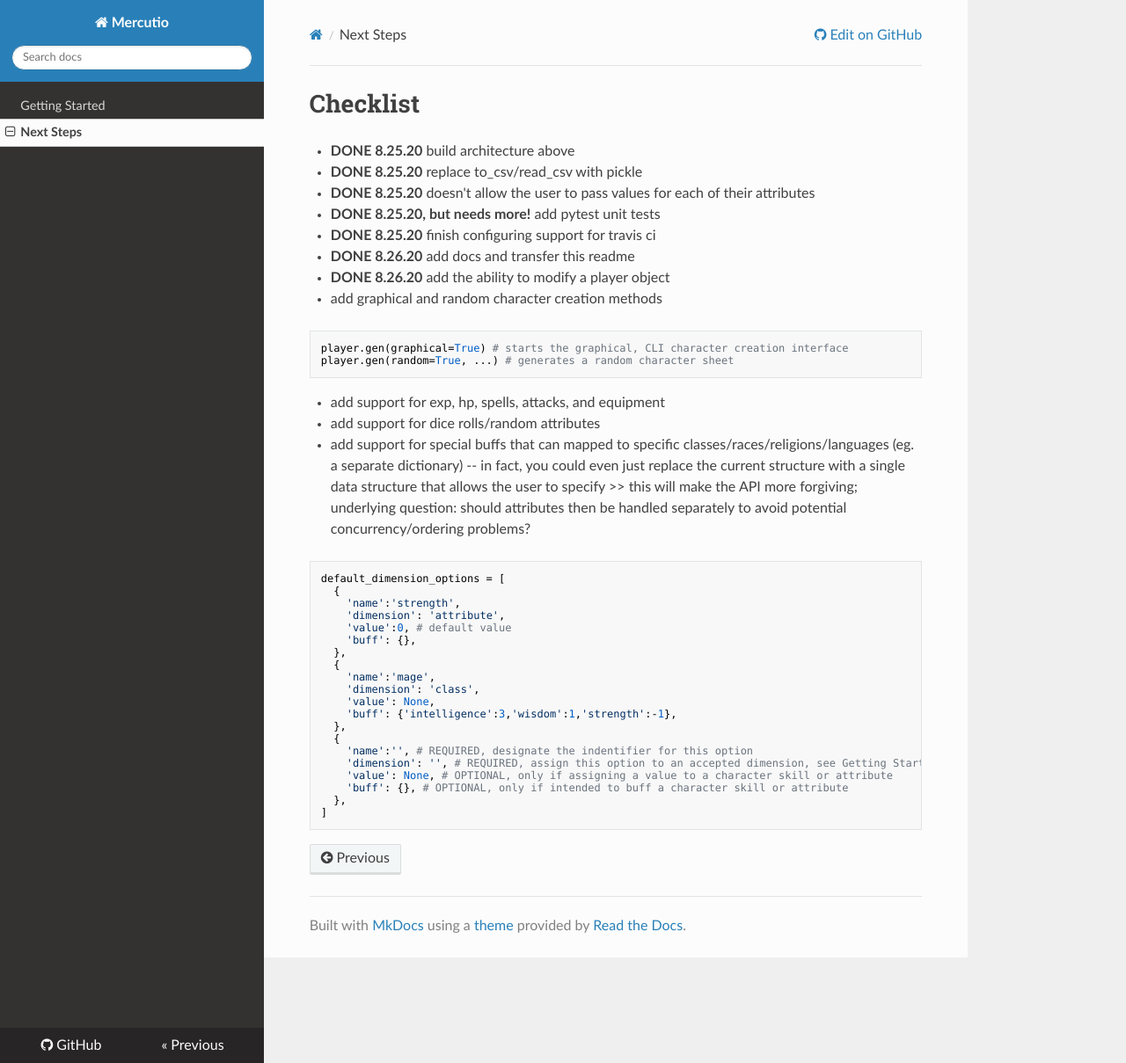
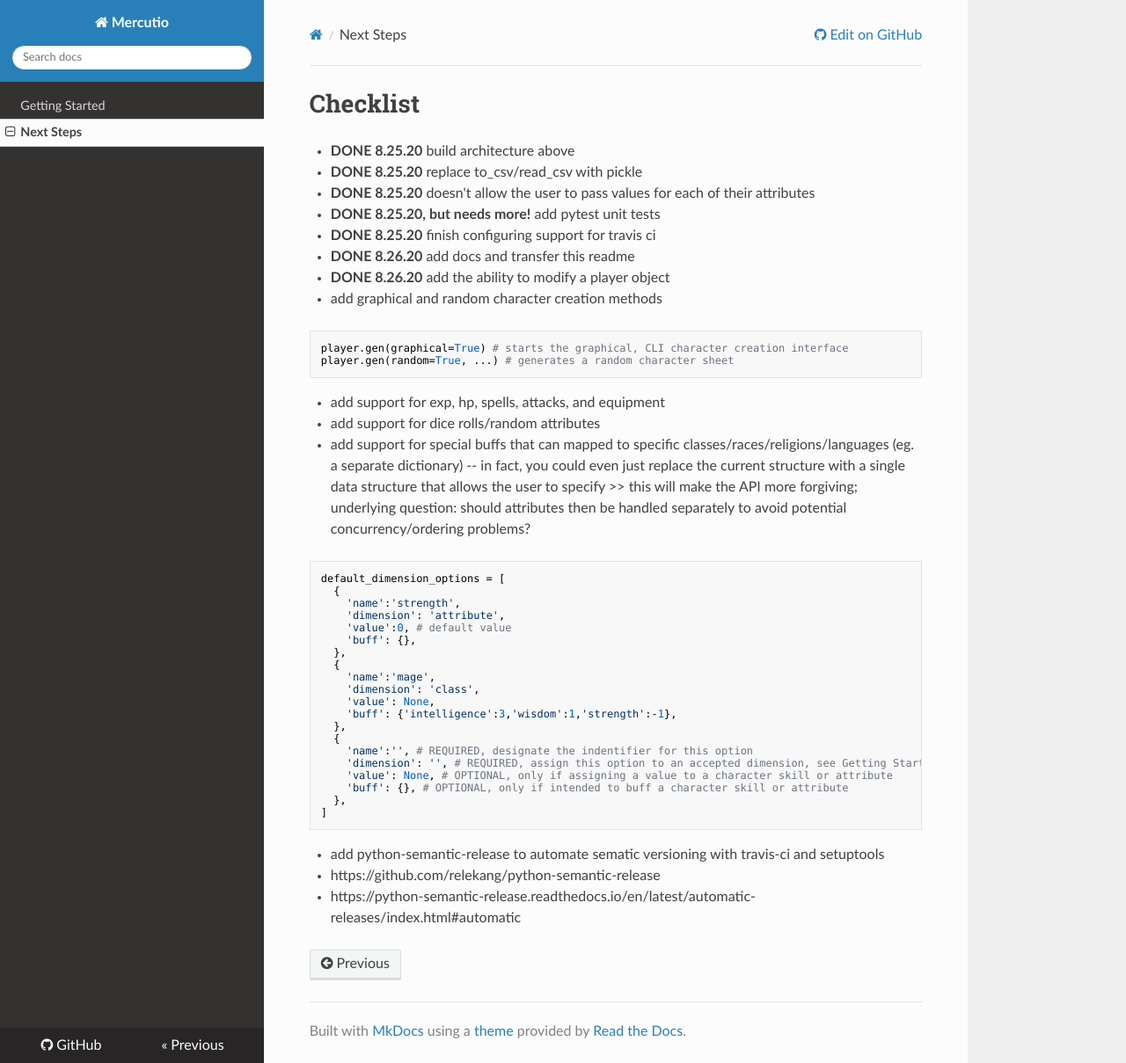
Before and after one commit to signebedi/mercutio, an MkDocs documentation site: the page built from docs/future.md, in a window 1280 px wide and 1209 px high. Shown: the whole window at 88% size. Built offline with MkDocs 1.6.1, drawn with Linux system fonts in a browser that asks for light colours; nearby versions of some CDN libraries.

Commit message:
planning to add python-semantic-release

````diff
--- a/docs/future.md
+++ b/docs/future.md
@@ -37,3 +37,6 @@ default_dimension_options = [
   },
 ]
 ```
+* add python-semantic-release to automate sematic versioning with travis-ci and setuptools
+  * https://github.com/relekang/python-semantic-release
+  * https://python-semantic-release.readthedocs.io/en/latest/automatic-releases/index.html#automatic
````
